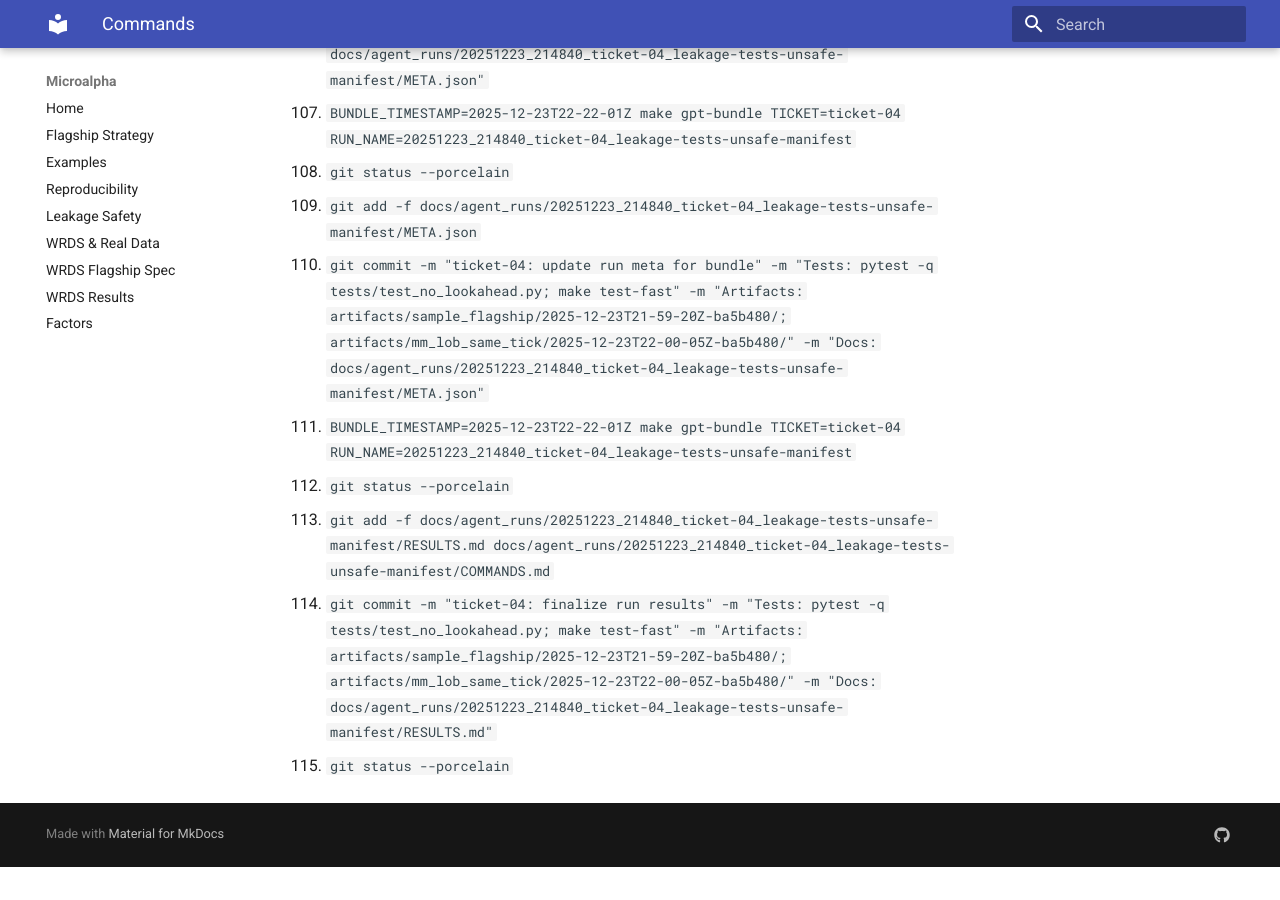
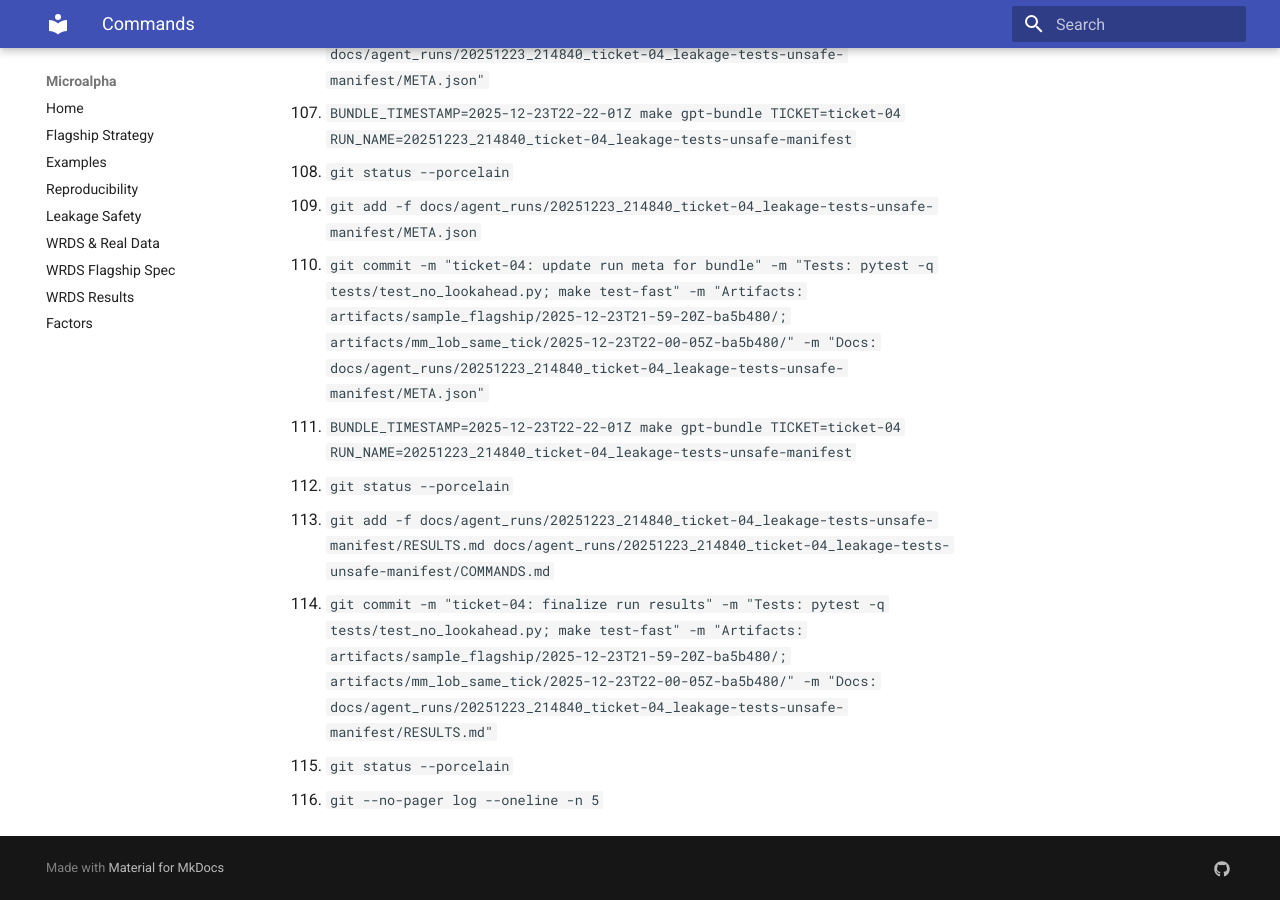
Before and after one commit to MateoBodon/microalpha, an MkDocs documentation site: the page built from docs/agent_runs/20251223_214840_ticket-04_leakage-tests-unsafe-manifest/COMMANDS.md, in a window 1280 px wide and 900 px high, scrolled down 4664 px. Built offline with MkDocs 1.6.1 and Material for MkDocs 9.7.7, drawn with Linux system fonts in a browser that asks for light colours; before the commit the page ends 5531 px from its top, so only the background shows below that.

Commit message:
ticket-04: update commands log
Tests: pytest -q tests/test_no_lookahead.py; make test-fast

Artifacts: artifacts/sample_flagship/2025-12-23T21-59-20Z-ba5b480/; artifacts/mm_lob_same_tick/2025-12-23T22-00-05Z-ba5b480/

Docs: docs/agent_runs/20251223_214840_ticket-04_leakage-tests-unsafe-manifest/COMMANDS.md

```diff
--- a/docs/agent_runs/20251223_214840_ticket-04_leakage-tests-unsafe-manifest/COMMANDS.md
+++ b/docs/agent_runs/20251223_214840_ticket-04_leakage-tests-unsafe-manifest/COMMANDS.md
@@ -115,3 +115,4 @@
 113. `git add -f docs/agent_runs/20251223_214840_ticket-04_leakage-tests-unsafe-manifest/RESULTS.md docs/agent_runs/20251223_214840_ticket-04_leakage-tests-unsafe-manifest/COMMANDS.md`
 114. `git commit -m "ticket-04: finalize run results" -m "Tests: pytest -q tests/test_no_lookahead.py; make test-fast" -m "Artifacts: artifacts/sample_flagship/2025-12-23T21-59-20Z-ba5b480/; artifacts/mm_lob_same_tick/2025-12-23T22-00-05Z-ba5b480/" -m "Docs: docs/agent_runs/20251223_214840_ticket-04_leakage-tests-unsafe-manifest/RESULTS.md"`
 115. `git status --porcelain`
+116. `git --no-pager log --oneline -n 5`
```
